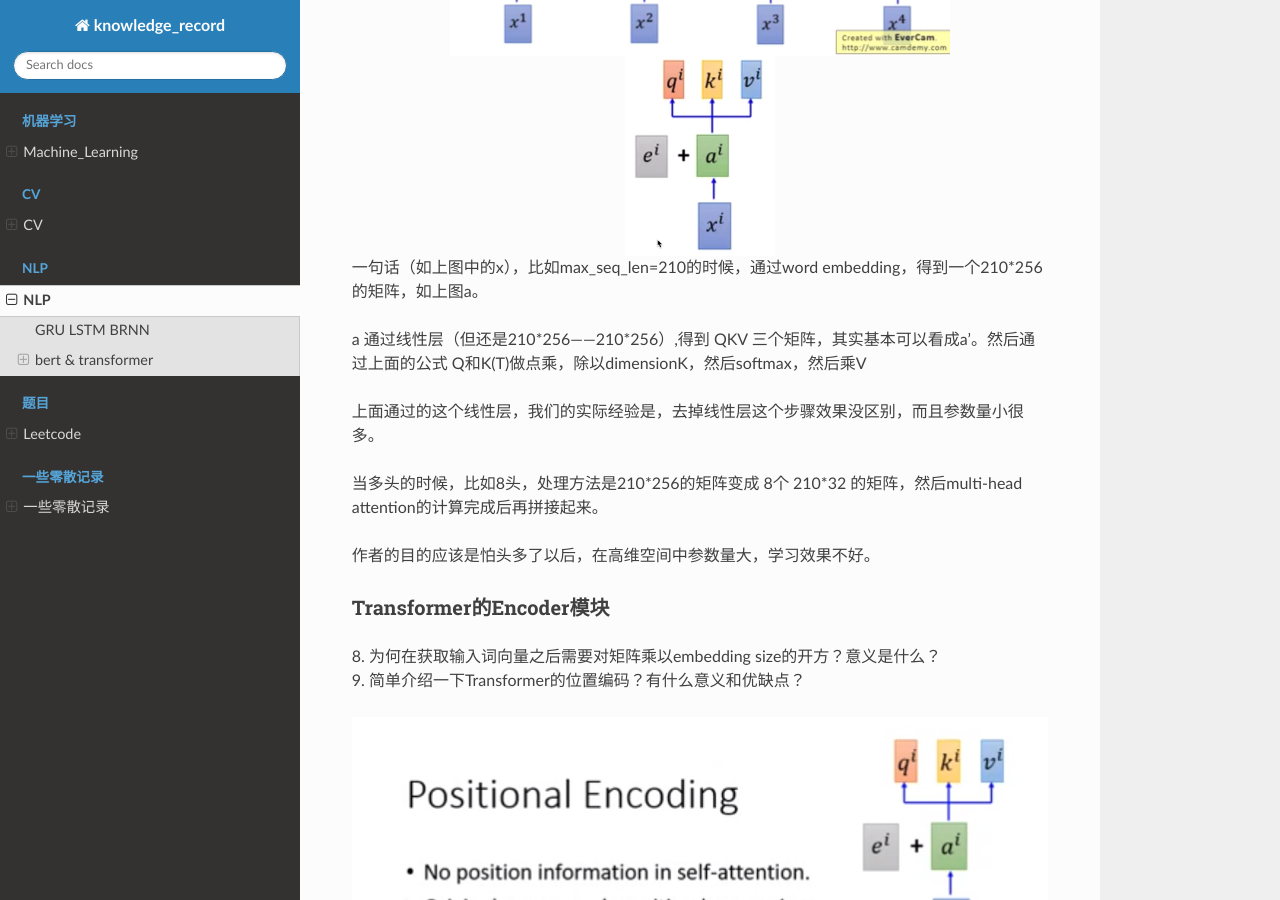
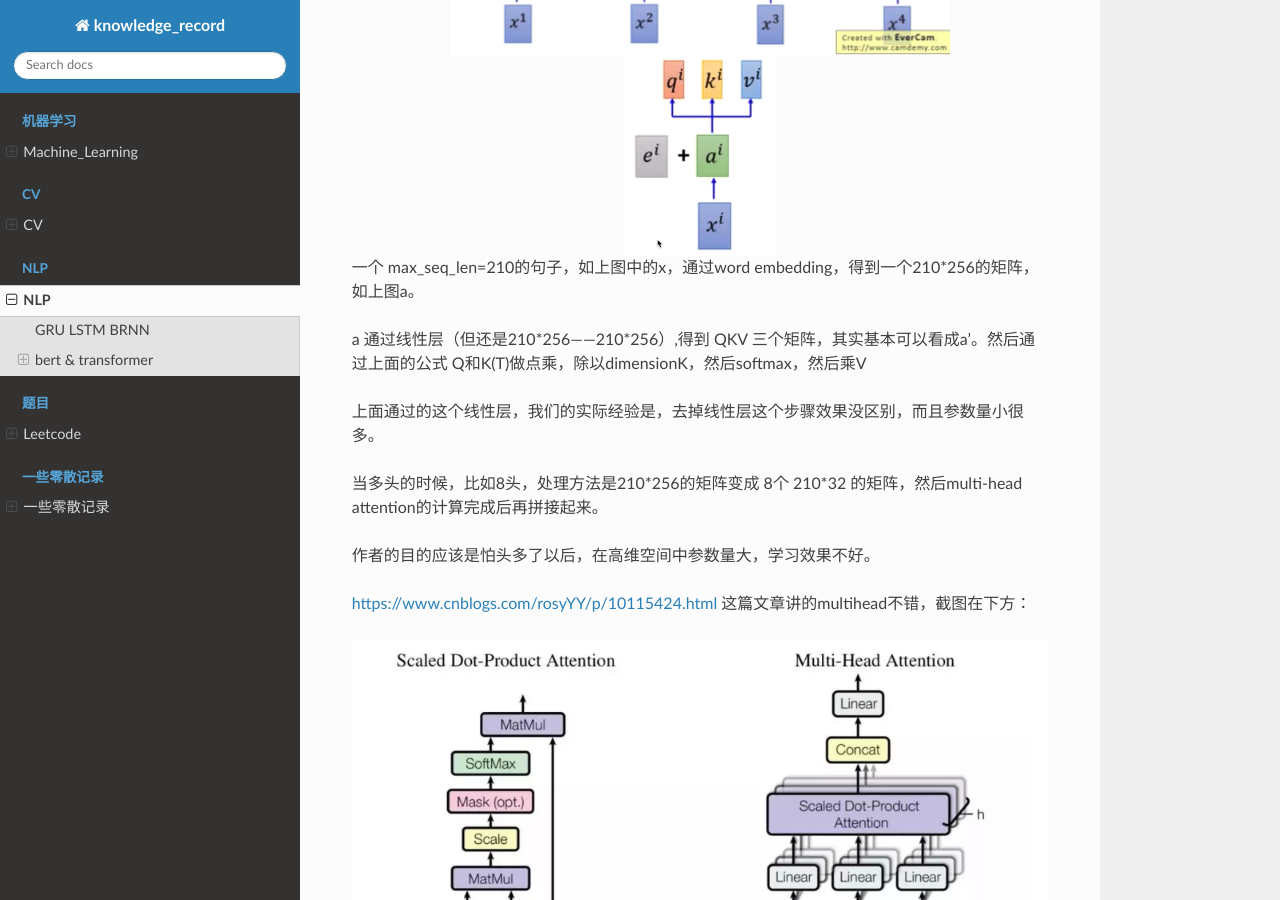
Before and after one commit to luochuankai-JHU/knowledge_record, a Sphinx documentation site: the page built from docs/nlp/nlp.rst, in a window 1280 px wide and 900 px high, scrolled down 4121 px. Built offline with Sphinx 7.4.7 and the Read the Docs theme 2.0.0, drawn with Linux system fonts in a browser that asks for light colours.

Commit message:
multihead

```diff
--- a/docs/nlp/nlp.rst
+++ b/docs/nlp/nlp.rst
@@ -124,7 +124,7 @@ padding位置置为负无穷(一般来说-1000就可以)
 	:align: center
 	:width: 150
 
-一句话（如上图中的x），比如max_seq_len=210的时候，通过word embedding，得到一个210*256的矩阵，如上图a。
+一个 max_seq_len=210的句子，如上图中的x，通过word embedding，得到一个210*256的矩阵，如上图a。
 
 a 通过线性层（但还是210*256------210*256）,得到 QKV 三个矩阵，其实基本可以看成a'。然后通过上面的公式 Q和K(T)做点乘，除以dimensionK，然后softmax，然后乘V
 
@@ -134,6 +134,11 @@ a 通过线性层（但还是210*256------210*256）,得到 QKV 三个矩阵，
 
 作者的目的应该是怕头多了以后，在高维空间中参数量大，学习效果不好。
 
+https://www.cnblogs.com/rosyYY/p/10115424.html
+这篇文章讲的multihead不错，截图在下方：
+
+.. image:: ../../_static/nlp/multihead.png
+	:align: center
 
 Transformer的Encoder模块
 -----------------------------------
@@ -211,7 +216,7 @@ batch normalization 受batch size的影响很大，因为他是用batch里的数
 
 https://zhuanlan.zhihu.com/p/54530247
 
-里面有些没看懂
+？？？里面有些没看懂
 
 warmup
 -------------
```
Also changed, not shown: docs/_static/nlp/multihead.png (added).
